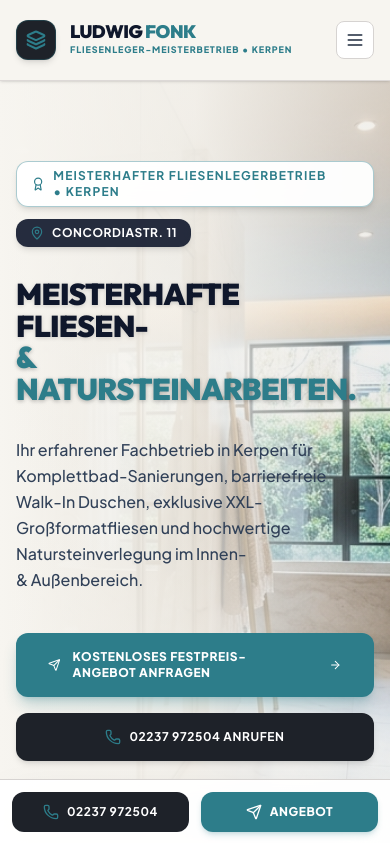
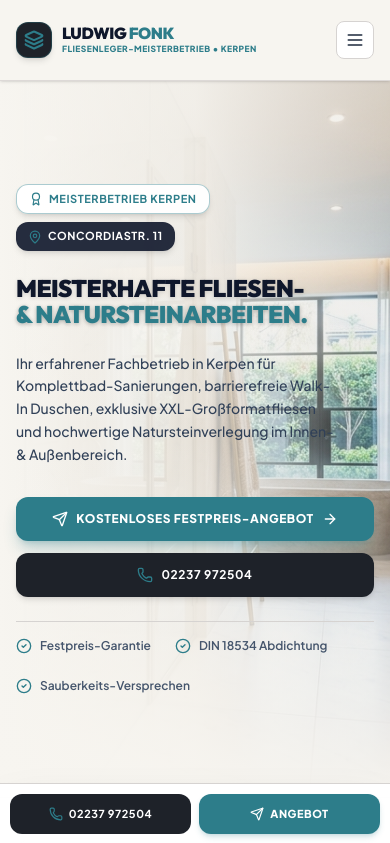
Before and after one commit to moebss/fliesenleger-ludwig-fonk, a React (Vite) app: page / in a window 390 px wide. Shown: the top 843 px of the page. Built offline with nearby package versions, Linux system fonts and the light colour scheme.

Commit message:
fix(mobile): optimize responsive typography, header branding and sticky cta for 375px

```diff
--- a/src/App.tsx
+++ b/src/App.tsx
@@ -101,15 +101,15 @@ export default function App() {
           <div className="flex items-center justify-between h-20 gap-4">
 
             {/* Logo Brand Area */}
-            <a href="#" className="flex items-center gap-3.5 shrink-0 mr-4 xl:mr-8 group">
-              <div className="w-10 h-10 rounded-xl bg-[#1e2229] text-[#2d7d8a] border border-[#2d7d8a]/30 flex items-center justify-center shadow-md group-hover:scale-105 transition-transform">
+            <a href="#" className="flex items-center gap-2.5 sm:gap-3.5 min-w-0 group">
+              <div className="w-9 h-9 sm:w-10 sm:h-10 rounded-xl bg-[#1e2229] text-[#2d7d8a] border border-[#2d7d8a]/30 flex items-center justify-center shadow-md group-hover:scale-105 transition-transform shrink-0">
                 <Layers className="w-5 h-5 stroke-[2.5]" />
               </div>
-              <div>
-                <span className="font-heading text-lg font-black uppercase text-slate-900 block leading-none tracking-tight whitespace-nowrap">
+              <div className="min-w-0">
+                <span className="font-heading text-base sm:text-lg font-black uppercase text-slate-900 block leading-none tracking-tight truncate">
                   LUDWIG <span className="text-[#2d7d8a]">FONK</span>
                 </span>
-                <span className="text-[9px] text-[#2d7d8a] font-extrabold uppercase tracking-widest block mt-0.5 whitespace-nowrap">Fliesenleger-Meisterbetrieb • Kerpen</span>
+                <span className="text-[8.5px] sm:text-[9px] text-[#2d7d8a] font-extrabold uppercase tracking-wider sm:tracking-widest block mt-0.5 truncate">Fliesenleger-Meisterbetrieb • Kerpen</span>
               </div>
             </a>
 
@@ -121,7 +121,7 @@ export default function App() {
             </nav>
 
             {/* Right Action Buttons */}
-            <div className="flex items-center gap-2 sm:gap-3 shrink-0 ml-2 xl:ml-6">
+            <div className="flex items-center gap-2 sm:gap-3 shrink-0 ml-2">
               <a href="tel:02237972504" className="hidden xl:inline-flex items-center gap-2 bg-white hover:bg-stone-100 border border-stone-300 text-slate-900 px-3.5 py-2 rounded-xl text-xs font-bold uppercase tracking-wider transition-all whitespace-nowrap shadow-sm">
                 <Phone className="w-3.5 h-3.5 text-[#2d7d8a]" />
                 <span>02237 972504</span>
@@ -148,7 +148,7 @@ export default function App() {
       </header>
 
       {/* ═══ HERO SECTION (Helligkeit & Lichtdurchflutete Naturstein-Atmosphäre) ═══ */}
-      <section className="relative min-h-[85vh] flex items-center justify-center overflow-hidden py-20 border-b border-stone-300 tile-grid-backdrop-light">
+      <section className="relative min-h-[85vh] flex items-center justify-center overflow-hidden py-16 sm:py-20 border-b border-stone-300 tile-grid-backdrop-light">
         <div className="absolute inset-0 z-0">
           <img src={heroBathroom} alt="Fliesenleger Ludwig Fonk Bad Sanierung Kerpen" className="w-full h-full object-cover object-center filter contrast-105 brightness-90" />
           <div className="absolute inset-0 bg-gradient-to-r from-[#f7f5f0] via-[#f7f5f0]/85 to-transparent" />
@@ -156,36 +156,36 @@ export default function App() {
         </div>
 
         <div className="relative z-10 max-w-7xl mx-auto px-4 sm:px-6 lg:px-8 w-full">
-          <div className="max-w-3xl space-y-8">
-            <div className="flex flex-wrap items-center gap-3">
-              <div className="inline-flex items-center gap-2 px-3.5 py-1.5 rounded-xl bg-white/95 backdrop-blur-md border border-[#2d7d8a]/40 text-[#2d7d8a] text-xs font-bold uppercase tracking-widest shadow-md">
-                <Award className="w-4 h-4 text-[#2d7d8a]" />
-                <span>Meisterhafter Fliesenlegerbetrieb • Kerpen</span>
+          <div className="max-w-3xl space-y-6 sm:space-y-8">
+            <div className="flex flex-wrap items-center gap-2 sm:gap-3">
+              <div className="inline-flex items-center gap-1.5 sm:gap-2 px-3 py-1.5 rounded-xl bg-white/95 backdrop-blur-md border border-[#2d7d8a]/40 text-[#2d7d8a] text-[11px] sm:text-xs font-bold uppercase tracking-wider sm:tracking-widest shadow-md">
+                <Award className="w-3.5 h-3.5 sm:w-4 sm:h-4 text-[#2d7d8a] shrink-0" />
+                <span>Meisterbetrieb Kerpen</span>
               </div>
-              <div className="inline-flex items-center gap-2 px-3.5 py-1.5 rounded-xl bg-slate-900/90 backdrop-blur-md text-white text-xs font-bold uppercase tracking-wider shadow-md">
-                <MapPin className="w-3.5 h-3.5 text-[#2d7d8a]" />
+              <div className="inline-flex items-center gap-1.5 sm:gap-2 px-3 py-1.5 rounded-xl bg-slate-900/90 backdrop-blur-md text-white text-[11px] sm:text-xs font-bold uppercase tracking-wider shadow-md">
+                <MapPin className="w-3.5 h-3.5 sm:w-4 sm:h-4 text-[#2d7d8a] shrink-0" />
                 <span>Concordiastr. 11</span>
               </div>
             </div>
 
-            <h1 className="font-heading text-3xl sm:text-5xl lg:text-6xl uppercase tracking-tight text-slate-900 leading-[1.05] font-black drop-shadow-sm">
-              MEISTERHAFTE FLIESEN- <br />
+            <h1 className="font-heading text-2xl sm:text-5xl lg:text-6xl uppercase tracking-tight text-slate-900 leading-[1.1] font-black drop-shadow-sm break-words">
+              MEISTERHAFTE FLIESEN- <br className="hidden sm:inline" />
               <span className="text-[#2d7d8a] drop-shadow-sm">& NATURSTEINARBEITEN.</span>
             </h1>
 
-            <p className="text-slate-700 text-base sm:text-lg font-medium leading-relaxed max-w-2xl">
+            <p className="text-slate-700 text-sm sm:text-base lg:text-lg font-medium leading-relaxed max-w-2xl">
               Ihr erfahrener Fachbetrieb in Kerpen für Komplettbad-Sanierungen, barrierefreie Walk-In Duschen, exklusive XXL-Großformatfliesen und hochwertige Natursteinverlegung im Innen- & Außenbereich.
             </p>
 
-            <div className="flex flex-col sm:flex-row items-stretch sm:items-center gap-4 pt-2">
-              <a href="#contact-section" className="bg-[#2d7d8a] hover:bg-[#246a75] text-white font-extrabold px-8 py-4 rounded-xl text-xs uppercase tracking-wider shadow-lg shadow-[#2d7d8a]/30 transition-all hover:-translate-y-0.5 flex items-center justify-center gap-3 group">
-                <Send className="w-4 h-4" />
-                <span>Kostenloses Festpreis-Angebot Anfragen</span>
-                <ArrowRight className="w-4 h-4 group-hover:translate-x-1 transition-transform" />
+            <div className="flex flex-col sm:flex-row items-stretch sm:items-center gap-3 sm:gap-4 pt-2">
+              <a href="#contact-section" className="bg-[#2d7d8a] hover:bg-[#246a75] text-white font-extrabold px-6 sm:px-8 py-3.5 sm:py-4 rounded-xl text-xs uppercase tracking-wider shadow-lg shadow-[#2d7d8a]/30 transition-all hover:-translate-y-0.5 flex items-center justify-center gap-2 sm:gap-3 group">
+                <Send className="w-4 h-4 shrink-0" />
+                <span>Kostenloses Festpreis-Angebot</span>
+                <ArrowRight className="w-4 h-4 shrink-0 group-hover:translate-x-1 transition-transform" />
               </a>
-              <a href="tel:02237972504" className="bg-[#1e2229] hover:bg-black text-white font-bold px-7 py-4 rounded-xl text-xs uppercase tracking-wider flex items-center justify-center gap-2 transition-all shadow-md">
-                <Phone className="w-4 h-4 text-[#2d7d8a]" />
-                <span>02237 972504 Anrufen</span>
+              <a href="tel:02237972504" className="bg-[#1e2229] hover:bg-black text-white font-bold px-5 sm:px-7 py-3.5 sm:py-4 rounded-xl text-xs uppercase tracking-wider flex items-center justify-center gap-2 transition-all shadow-md">
+                <Phone className="w-4 h-4 text-[#2d7d8a] shrink-0" />
+                <span>02237 972504</span>
               </a>
             </div>
 
@@ -222,7 +222,7 @@ export default function App() {
         <div className="max-w-7xl mx-auto px-4 sm:px-6 lg:px-8">
           <div className="grid lg:grid-cols-12 gap-12 items-center">
 
-            <div className="lg:col-span-5">
+            <div className="lg:col-span-6">
               <div className="relative rounded-3xl overflow-hidden border border-[#2d7d8a]/30 shadow-xl aspect-[4/5] bg-white">
                 <img src={tileWork} alt="Fliesenleger Ludwig Fonk Handwerk Kerpen" className="w-full h-full object-cover filter contrast-105" />
                 <div className="absolute inset-0 bg-gradient-to-t from-[#1e2229]/80 via-transparent to-transparent" />
@@ -235,7 +235,7 @@ export default function App() {
               </div>
             </div>
 
-            <div className="lg:col-span-7 space-y-6">
+            <div className="lg:col-span-6 space-y-6">
               <span className="text-[#2d7d8a] font-bold text-xs uppercase tracking-widest block">Über den Fachbetrieb</span>
               <h2 className="font-heading text-3xl sm:text-5xl uppercase tracking-tight text-slate-900 font-black">
                 FLIESENLEGER LUDWIG FONK – <span className="text-[#2d7d8a]">HANDWERK AUS KERPEN.</span>
@@ -392,7 +392,7 @@ export default function App() {
           <div className="grid lg:grid-cols-12 gap-12 items-start">
 
             {/* Contact Details & Map */}
-            <div className="lg:col-span-5 space-y-8 bg-[#1e2229] text-white rounded-3xl p-8 shadow-xl">
+            <div className="lg:col-span-6 space-y-8 bg-[#1e2229] text-white rounded-3xl p-8 shadow-xl">
               <div className="space-y-6 text-sm text-stone-300">
                 <h3 className="font-heading text-2xl font-black text-white uppercase border-b border-stone-700 pb-4">
                   LUDWIG FONK FLIESENLEGER
@@ -433,7 +433,7 @@ export default function App() {
             </div>
 
             {/* Permanent Inline Form */}
-            <div className="lg:col-span-7 bg-white border border-stone-300 rounded-3xl p-8 shadow-xl">
+            <div className="lg:col-span-6 bg-white border border-stone-300 rounded-3xl p-8 shadow-xl">
               <h3 className="font-heading text-2xl font-black text-slate-900 uppercase mb-2">KOSTENLOSES ANGEBOT ANFORDERN</h3>
               <p className="text-xs text-slate-500 mb-6">Füllen Sie das Formular aus – wir melden uns innerhalb von 24 Stunden bei Ihnen zurück.</p>
 
@@ -631,13 +631,13 @@ export default function App() {
       )}
 
       {/* ═══ MOBILE STICKY BOTTOM ACTION BAR ═══ */}
-      <div className="fixed bottom-0 left-0 right-0 z-40 bg-white/95 backdrop-blur-lg p-3 border-t border-stone-300 flex items-center justify-between gap-3 lg:hidden shadow-2xl">
-        <a href="tel:02237972504" className="flex-1 bg-[#1e2229] hover:bg-black text-white font-bold py-3 px-3 rounded-xl text-xs uppercase tracking-wider flex items-center justify-center gap-2">
-          <Phone className="w-4 h-4 text-[#2d7d8a]" />
+      <div className="fixed bottom-0 left-0 right-0 z-40 bg-white/95 backdrop-blur-lg p-2.5 border-t border-stone-300 flex items-center justify-between gap-2 lg:hidden shadow-2xl">
+        <a href="tel:02237972504" className="flex-1 bg-[#1e2229] hover:bg-black text-white font-bold py-3 px-2 rounded-xl text-[11px] sm:text-xs uppercase tracking-wider flex items-center justify-center gap-1.5">
+          <Phone className="w-3.5 h-3.5 text-[#2d7d8a] shrink-0" />
           <span>02237 972504</span>
         </a>
-        <a href="#contact-section" className="flex-1 bg-[#2d7d8a] hover:bg-[#246a75] text-white font-extrabold py-3 px-3 rounded-xl text-xs uppercase tracking-wider flex items-center justify-center gap-2 shadow-md shadow-[#2d7d8a]/20">
-          <Send className="w-4 h-4" />
+        <a href="#contact-section" className="flex-1 bg-[#2d7d8a] hover:bg-[#246a75] text-white font-extrabold py-3 px-2 rounded-xl text-[11px] sm:text-xs uppercase tracking-wider flex items-center justify-center gap-1.5 shadow-md shadow-[#2d7d8a]/20">
+          <Send className="w-3.5 h-3.5 shrink-0" />
           <span>Angebot</span>
         </a>
       </div>
```
